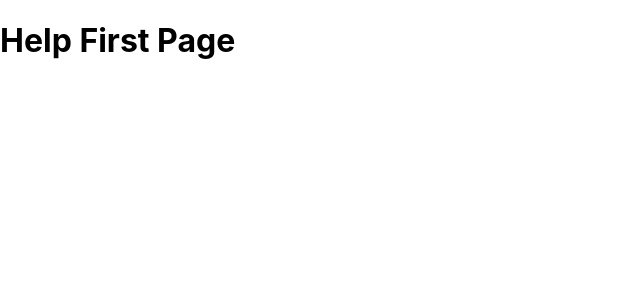
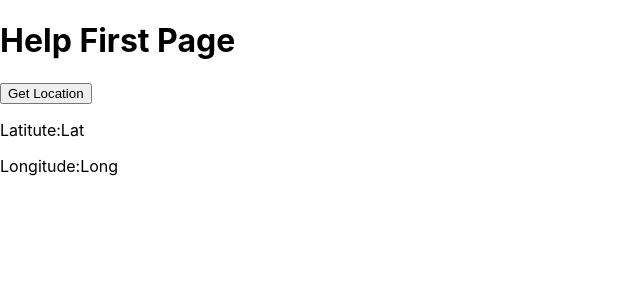
Before and after one commit to worthysloth/CFC, a React (Create React App) app: page /help in a window 1280 px wide. Shown: the top 300 px of the page, without its empty margins (0-640 px from the left). Built offline with nearby package versions, Linux system fonts and the light colour scheme.

Commit message:
Geo Location added

```diff
--- a/src/components/helper/helpFirstPage.js
+++ b/src/components/helper/helpFirstPage.js
@@ -1,13 +1,17 @@
 import React, { Component } from 'react'
 import {Link} from 'react-router-dom'
+import GeoLocation from "./helperComponents/GeoLocation"
 
-export default class helpFirstPage extends Component {
+class helpFirstPage extends Component {
+
     render() {
         return (
             <div>
                 <h1>Help First Page</h1>
-
+                <GeoLocation />
             </div>
         )
     }
 }
+
+export default helpFirstPage;
--- /dev/null
+++ b/src/components/helper/helperComponents/GeoLocation.js
@@ -0,0 +1,55 @@
+import React, { useState } from 'react'
+
+const GeoLocation = (props) => {
+
+    const [{ latitude, longitude }, setCoords] = useState({
+        latitude: "Lat", longitude: "Long"
+    });
+
+    const getLocation = () => {
+        if (navigator.geolocation) {
+            navigator.geolocation.getCurrentPosition(getCoordinates, handleLocationError);
+        } else {
+            alert("Geolocation is not supported by this browser.");
+        }
+    }
+    const getCoordinates = (position) => {
+        console.log(position.coords.latitude)
+        console.log(position.coords.longitude)
+        setCoords({
+            latitude: position.coords.latitude,
+            longitude: position.coords.longitude
+        })
+    }
+    const handleLocationError = (error) => {
+        switch (error.code) {
+            case error.PERMISSION_DENIED:
+                alert("User denied the request for Geolocation.")
+                break;
+            case error.POSITION_UNAVAILABLE:
+                alert("Location information is unavailable.")
+                break;
+            case error.TIMEOUT:
+                alert("The request to get user location timed out.")
+                break;
+            case error.UNKNOWN_ERROR:
+                alert("An unknown error occurred.")
+                break;
+            default:
+                alert("An unknown error occurred.")
+        }
+    };
+
+
+    return (
+        <div>
+            <button onClick={getLocation}>Get Location</button>
+            <p>Latitute:{latitude}</p>
+            <p>Longitude:{longitude}</p>
+
+        </div>
+    )
+
+}
+
+export default GeoLocation;
--- a/src/components/helper/helperComponents/addResources.js
+++ b/src/components/helper/helperComponents/addResources.js
@@ -3,7 +3,7 @@ import React, { useState } from 'react'
 const resourceList = {
     water: 0,
     food: 0,
-}
+};
 
 const AddResources = (resource,selection) => {
 
@@ -36,6 +36,6 @@ const AddResources = (resource,selection) => {
             <h2>Food: {foodCount} Water: {waterCount}</h2>
         </div>
     );
-}
+};
 
 export default AddResources;
--- a/src/components/mainPage.js
+++ b/src/components/mainPage.js
@@ -12,6 +12,6 @@ export default class mainPage extends Component {
                 <button className="nextPageButton">Helpers</button>
                 </Link>
             </div>
-        )
-    }
-}
+        );
+    };
+};
```
